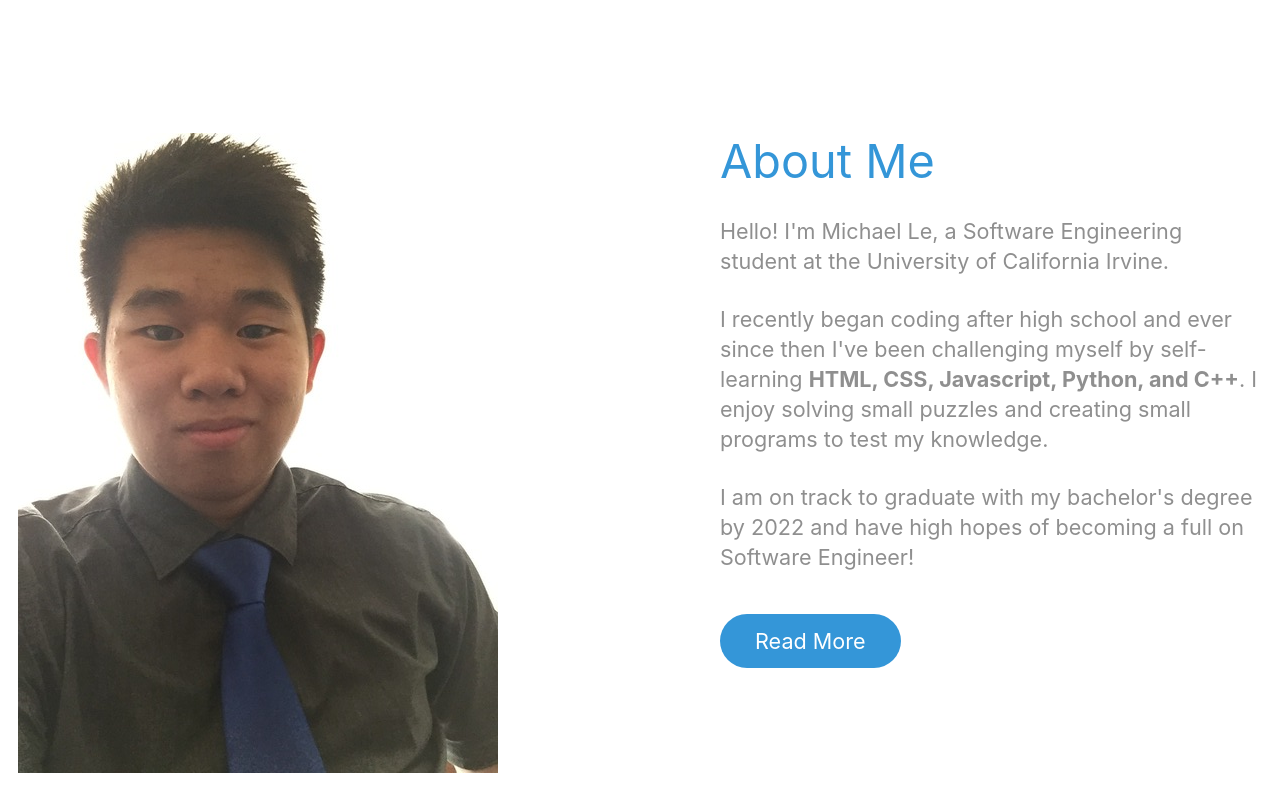
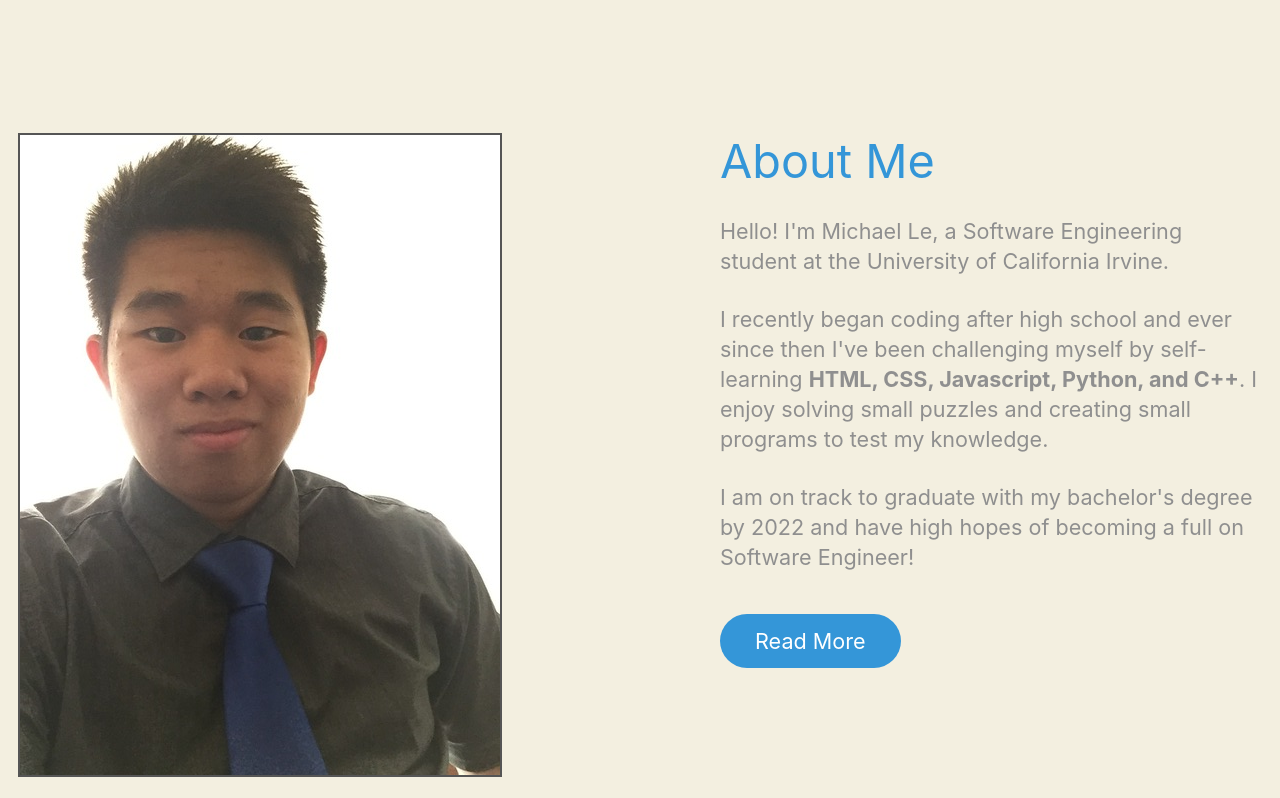
Before and after one commit to mle10/My-Website, a plain HTML site: page public/index.html in a window 1280 px wide. Shown: the part 802-1600 px from the top of the page. Drawn offline with nearby package versions, Linux system fonts and the light colour scheme; some packages are replaced by stand-ins of ours.

Commit message:
Changed background and added border to images

```diff
--- a/public/css/templatemo-style.css
+++ b/public/css/templatemo-style.css
@@ -7,6 +7,7 @@ html {
 }
 
 body {
+  background-color: #f3efe0;
   color: #8f8f8f;
   margin: 0;
   padding: 0;
@@ -287,6 +288,10 @@ ul {
 }
 .top {
   padding-top: 90px;
+}
+
+img {
+  border: 2px solid #555;
 }
 
 /* Work */
```
